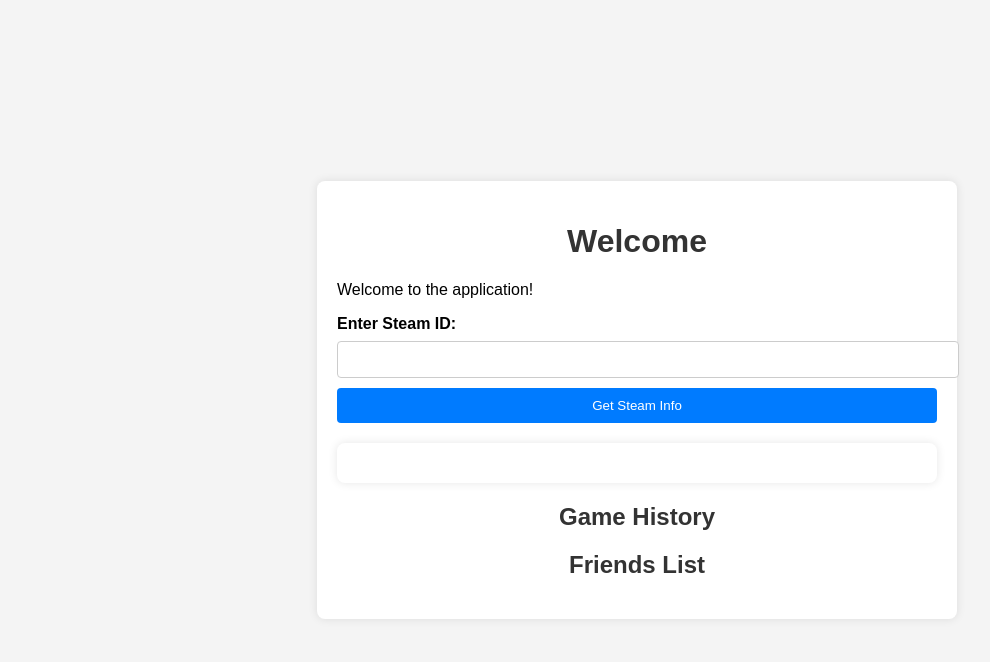
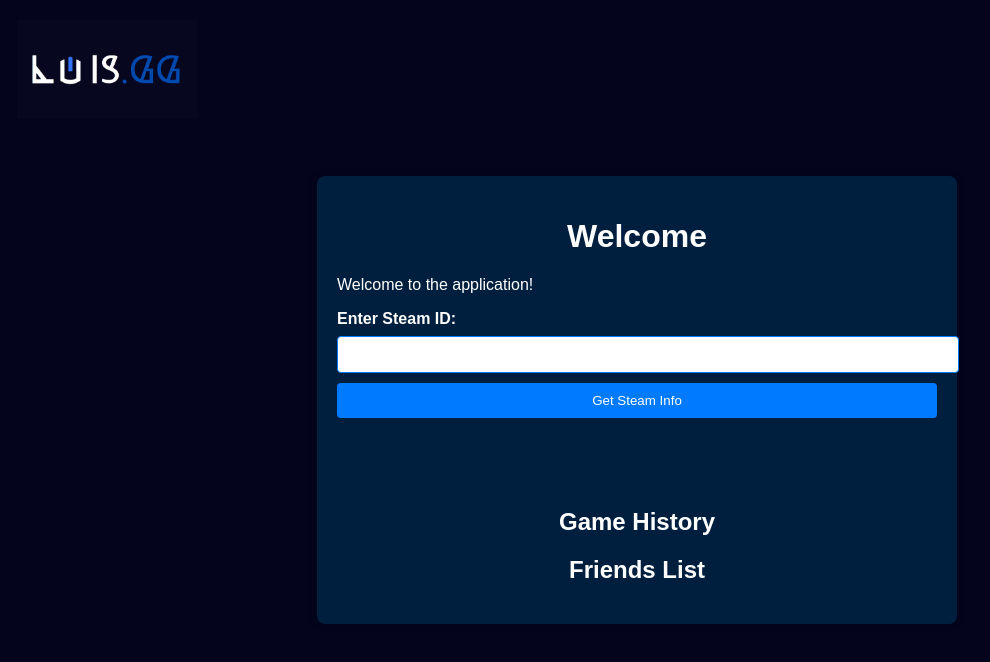
Before and after one commit to oft24/Proy-FullStack, a website: page public/welcome.html in a window 1280 px wide. Shown: the whole page, without its empty margins (3-993 px from the left). Drawn offline with Linux system fonts and the light colour scheme.

Commit message:
All - Configuracion html

```diff
--- a/app.js
+++ b/app.js
@@ -7,8 +7,8 @@
 
 const PORT = process.env.PORT || 3000;
 const uri = process.env.MONGODB_URI;
-const STEAM_API_KEY = '66E4A6C3BB254E9A86FC237EAEE469B7'; // Clave API de Steam
-const RIOT_API_KEY = 'RGAPI-dfd16348-a729-4ea2-bc1f-f92af7dc52ec'; // Clave API de Riot Games
+const STEAM_API_KEY = '66E4A6C3BB254E9A86FC237EAEE469B7';
+const RIOT_API_KEY = 'RGAPI-dfd16348-a729-4ea2-bc1f-f92af7dc52ec';
 
 mongoose.set('strictQuery', true);
 mongoose.connect(uri, {
--- a/public/css/styles.css
+++ b/public/css/styles.css
@@ -1,6 +1,7 @@
 body {
   font-family: Arial, sans-serif;
-  background-color: #f4f4f4;
+  background-color: #04041c; /* Fondo cambiado a #04041c */
+  color: #ffffff; /* Blanco */
   margin: 0;
   padding: 0;
   display: flex;
@@ -10,7 +11,7 @@
 }
 
 .container {
-  background: #fff;
+  background: #001f3f; /* Azul oscuro */
   padding: 20px;
   border-radius: 8px;
   box-shadow: 0 0 10px rgba(0, 0, 0, 0.1);
@@ -18,8 +19,15 @@
   width: 100%;
 }
 
+.logo {
+  width: 150px; /* Tamaño del logo aumentado */
+  position: absolute;
+  top: 20px;
+  left: 20px;
+}
+
 h1, h2 {
-  color: #333;
+  color: #ffffff; /* Blanco */
   text-align: center;
 }
 
@@ -37,22 +45,22 @@
   width: 100%;
   padding: 10px;
   margin-bottom: 10px;
-  border: 1px solid #ccc;
+  border: 1px solid #007bff; /* Azul medio */
   border-radius: 4px;
 }
 
 button {
   width: 100%;
   padding: 10px;
-  background-color: #007bff;
-  color: #fff;
+  background-color: #007bff; /* Azul medio */
+  color: #ffffff; /* Blanco */
   border: none;
   border-radius: 4px;
   cursor: pointer;
 }
 
 button:hover {
-  background-color: #0056b3;
+  background-color: #0056b3; /* Azul medio oscuro */
 }
 
 .info-section {
@@ -60,7 +68,7 @@
 }
 
 .info-section h2 {
-  color: #333;
+  color: #ffffff; /* Blanco */
   margin-bottom: 10px;
 }
 
@@ -70,9 +78,9 @@
 }
 
 .info-section li {
-  background: #f9f9f9;
+  background: #001f3f; /* Azul oscuro */
   padding: 10px;
-  border: 1px solid #ddd;
+  border: 1px solid #007bff; /* Azul medio */
   border-radius: 4px;
   margin-bottom: 10px;
 }
@@ -83,7 +91,7 @@
 }
 
 #steamInfo, #lolInfo {
-  background: #fff;
+  background: #001f3f; /* Azul oscuro */
   padding: 20px;
   border-radius: 8px;
   box-shadow: 0 0 10px rgba(0, 0, 0, 0.1);
--- a/public/welcome.html
+++ b/public/welcome.html
@@ -8,12 +8,13 @@
 </head>
 <body>
   <div class="container">
+    <img src="img/luis.gg.png" alt="Logo" class="logo" style="width: 180px;">
     <h1>Welcome</h1>
     <p>Welcome to the application!</p>
     <form id="steamForm" class="form">
       <label for="steamId">Enter Steam ID:</label>
       <input type="text" id="steamId" name="steamId" required>
-      <button type="submit">Get Steam Info</button>
+      <button type="submit" style="margin-bottom: 10px;">Get Steam Info</button>
     </form>
     <div id="steamInfo" class="info-section"></div>
     <div class="info-section">
```
Also changed, not shown: public/intro.html (+2 -1 lines), public/login.html (+1 -0 lines), public/lol.html (+1 -0 lines), public/register.html (+1 -0 lines), public/steam.html (+1 -0 lines), public/img/luis.gg.png (added).
